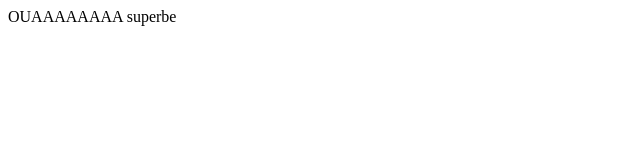
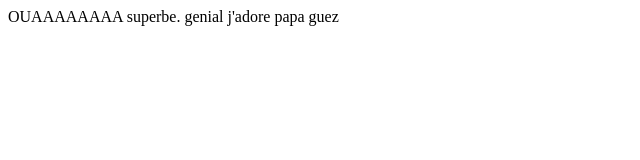
Before and after one commit to RobinMoretti/arIncroyable, a plain HTML site: page index.html in a window 1280 px wide. Shown: the whole page, without its empty margins (0-640 px from the left). Drawn offline with Linux system fonts and the light colour scheme.

Commit message:
Update text content in index.html

```diff
--- a/index.html
+++ b/index.html
@@ -6,6 +6,6 @@
     <title>Document</title>
 </head>
 <body>
-    OUAAAAAAAA superbe
+    OUAAAAAAAA superbe. genial j'adore papa guez
 </body>
 </html>
```
